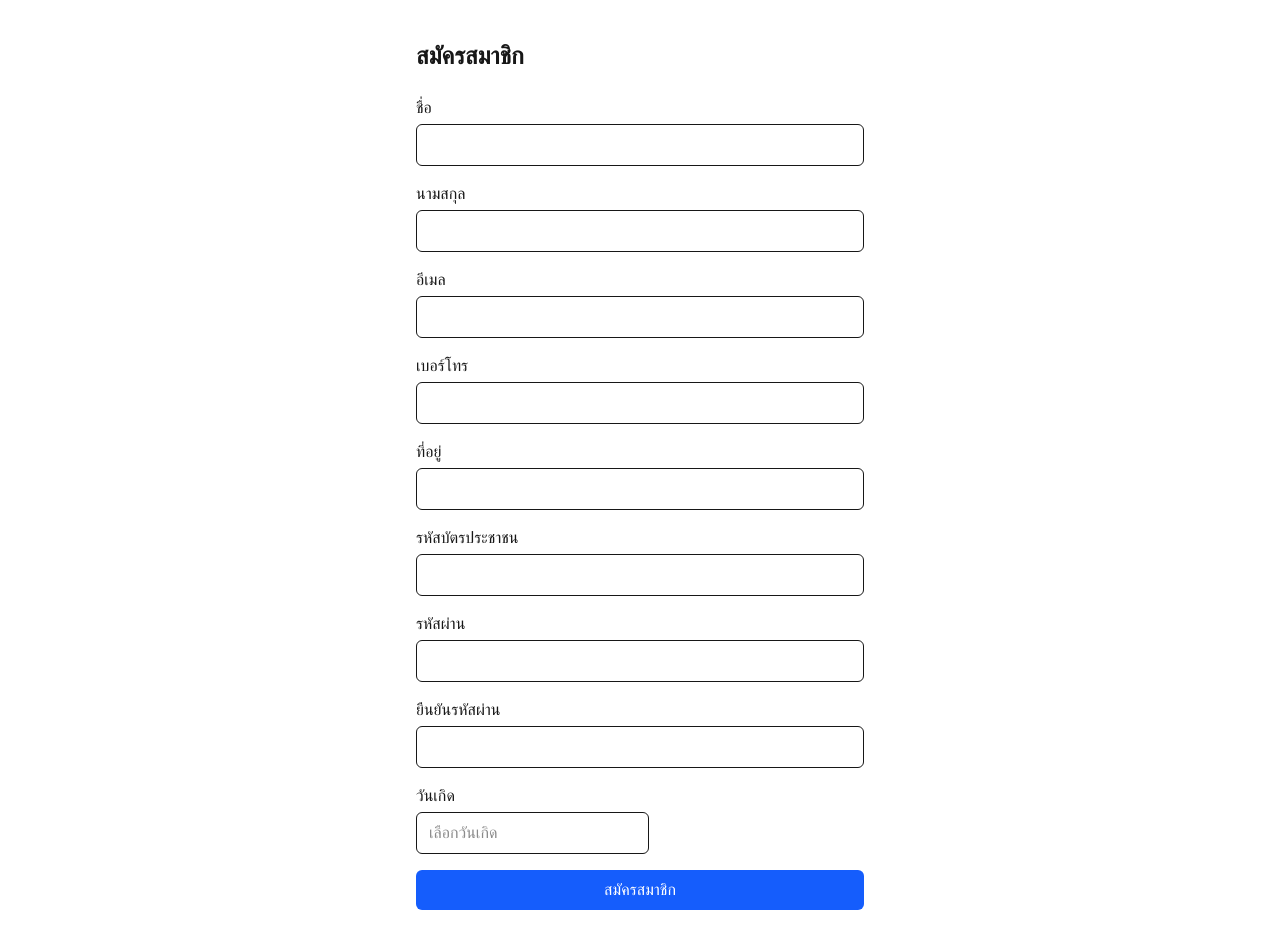
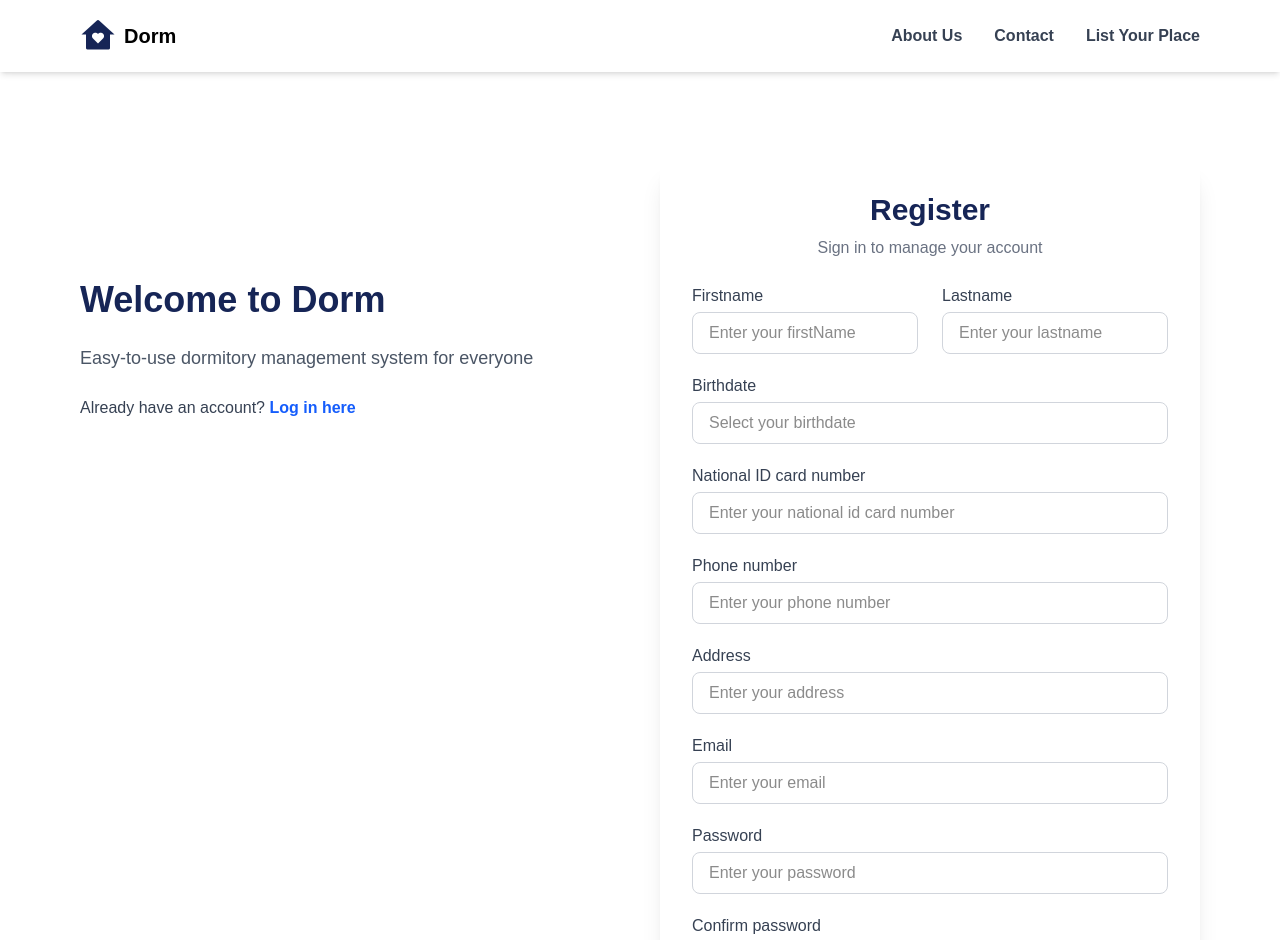
Before and after one commit to Aphiphu1122/my-dorm, a Next.js app: page /register in a window 1280 px wide. Shown: the top 940 px of the page. Built offline with nearby package versions, Linux system fonts and the light colour scheme; no server answers.

Commit message:
ui-login,register

```diff
--- a/src/app/login/page.tsx
+++ b/src/app/login/page.tsx
@@ -22,49 +22,46 @@ export default function LoginPage() {
   };
 
   return (
-
-    <div className="min-h-screen flex items-center justify-center bg-white px-4">
-
-     <header className="fixed top-0 left-0 right-0 flex justify-between items-center bg-white px-20 py-4 ">
-
+    <div className="min-h-screen flex flex-col items-center bg-white">
+      {/* Header */}
+      <header className="w-full fixed top-0 left-0 right-0 flex justify-between items-center bg-white px-20 py-4 shadow-md z-50">
         <div className="flex items-center space-x-2">
           <i className="ri-home-heart-fill text-4xl text-blue-950"></i>
           <h4 className="text-xl text-black font-semibold">Dorm</h4>
         </div>
-
         <nav>
-              <ul className="flex space-x-8  text-gray-700 font-semibold">
-                <li>
-                  <a href="/about" className="hover:text-blue-950 transition">
-                    About Us
-                  </a>
-                </li>
-                <li>
-                  <a href="/contact" className="hover:text-blue-950 transition">
-                    Contact
-                  </a>
-                </li>
-                <li>
-                  <a href="/list-your-place" className="hover:text-blue-950 transition">
-                    List Your Place
-                  </a>
-                </li>
+          <ul className="flex space-x-8 text-gray-700 font-semibold">
+            <li><a href="/about" className="hover:text-blue-950 transition">About Us</a></li>
+            <li><a href="/contact" className="hover:text-blue-950 transition">Contact</a></li>
+            <li><a href="/list-your-place" className="hover:text-blue-950 transition">List Your Place</a></li>
           </ul>
         </nav>
       </header>
 
+      {/* Content */}
+      <div className="flex flex-col md:flex-row justify-center items-center w-full max-w-6xl mt-24 px-4 py-12 gap-10">
 
+        {/* Left Text Section */}
+        <div className="md:w-1/2 text-center md:text-left space-y-6">
+          <h1 className="text-4xl font-bold text-blue-950">Welcome to Dorm</h1>
+          <p className="text-gray-600 text-lg">
+            Easy-to-use dormitory management system for everyone
+          </p>
+          <p className="text-gray-700">
+            Don&apos;t have an account?{" "}
+            <a href="/register" className="text-blue-600 hover:underline font-semibold">
+              Sign up here
+            </a>
+          </p>
+        </div>
 
+        {/* Right Login Form */}
         <form
           onSubmit={handleLogin}
-        className="bg-white p-8 rounded-lg shadow-lg w-full max-w-md"
+          className="bg-white p-8 rounded-lg shadow-lg w-full md:w-1/2 max-w-md"
         >
-        <h2 className="text-3xl font-bold mb-2 text-center text-gray-800">
-          Login
-        </h2>
-
-
-        <h3 className="text-gray-500 mb-5 text-center">Welcome to Dorm</h3>
+          <h2 className="text-3xl font-bold mb-2 text-center text-gray-800">Login</h2>
+          <h3 className="text-gray-500 mb-5 text-center">  Sign in to manage your account</h3>
 
           {errorMsg && <p className="text-red-600 text-sm mb-4">{errorMsg}</p>}
 
@@ -113,5 +110,6 @@ export default function LoginPage() {
           </button>
         </form>
       </div>
+    </div>
   );
 }
--- a/src/app/register/page.tsx
+++ b/src/app/register/page.tsx
@@ -2,7 +2,7 @@
 
 import { useEffect, useState } from "react";
 import { RegisterSchema } from "@/lib/validations/registerSchema";
-import { supabase } from "@/lib/supabaseClient"; // ✅ นำเข้า Supabase Client
+import { supabase } from "@/lib/supabaseClient";
 import DatePicker from "react-datepicker";
 import "react-datepicker/dist/react-datepicker.css";
 
@@ -19,11 +19,10 @@ export default function RegisterPage() {
     confirmPassword: "",
   });
 
-  const [supabaseId, setSupabaseId] = useState(""); // ✅ state เก็บ user id
+  const [supabaseId, setSupabaseId] = useState("");
   const [error, setError] = useState("");
   const [success, setSuccess] = useState("");
 
-  // ✅ ดึง Supabase user
   useEffect(() => {
     const fetchUser = async () => {
       const {
@@ -63,10 +62,7 @@ export default function RegisterPage() {
       const response = await fetch("/api/registeruser", {
         method: "POST",
         headers: { "Content-Type": "application/json" },
-        body: JSON.stringify({
-          ...form,
-          supabaseId,
-        }),
+        body: JSON.stringify({ ...form, supabaseId }),
       });
 
       const data = await response.json();
@@ -78,11 +74,11 @@ export default function RegisterPage() {
         setForm({
           firstName: "",
           lastName: "",
-          email: "",
           phone: "",
           birthday: "",
           address: "",
           nationalId: "",
+          email: "",
           password: "",
           confirmPassword: "",
         });
@@ -96,35 +92,84 @@ export default function RegisterPage() {
     }
   };
 
+  const isFormComplete = Object.values(form).every((value) => value.trim() !== "");
+
   return (
-    <main className="max-w-md mx-auto py-10">
-      <h1 className="text-2xl font-bold mb-6">สมัครสมาชิก</h1>
+    <>
+      {/* Header */}
+      <header className="w-full fixed top-0 left-0 right-0 flex justify-between items-center bg-white px-20 py-4 shadow-md z-50">
+        <div className="flex items-center space-x-2">
+          <i className="ri-home-heart-fill text-4xl text-blue-950"></i>
+          <h4 className="text-xl text-black font-semibold">Dorm</h4>
 
-      <form onSubmit={handleSubmit} className="space-y-4">
-        {[{ label: "ชื่อ", name: "firstName" },
-          { label: "นามสกุล", name: "lastName" },
-          { label: "อีเมล", name: "email", type: "email" },
-          { label: "เบอร์โทร", name: "phone" },
-          { label: "ที่อยู่", name: "address" },
-          { label: "รหัสบัตรประชาชน", name: "nationalId" },
-          { label: "รหัสผ่าน", name: "password", type: "password" },
-          { label: "ยืนยันรหัสผ่าน", name: "confirmPassword", type: "password" },
-        ].map(({ label, name, type }) => (
-          <div key={name}>
-            <label className="block mb-1 font-medium">{label}</label>
+        </div>
+        <nav>
+          <ul className="flex space-x-8 text-gray-700 font-semibold">
+            <li><a href="/about" className="hover:text-blue-950 transition">About Us</a></li>
+            <li><a href="/contact" className="hover:text-blue-950 transition">Contact</a></li>
+            <li><a href="/list-your-place" className="hover:text-blue-950 transition">List Your Place</a></li>
+          </ul>
+        </nav>
+      </header>
+
+
+     {/* Content */}
+    <div className="flex flex-col md:flex-row w-full max-w-6xl mx-auto mt-28 px-4 py-12 gap-10">
+
+      {/* Left Side */}
+       <div className="md:w-1/2 md:sticky md:top-70 self-start text-center md:text-left space-y-6">
+        <h1 className="text-4xl font-bold text-blue-950">Welcome to Dorm</h1>
+        <p className="text-gray-600 text-lg">
+          Easy-to-use dormitory management system for everyone
+        </p>
+        <p className="text-gray-700">
+          Already have an account?{" "}
+          <a href="/login" className="text-blue-600 hover:underline font-semibold">
+            Log in here
+          </a>
+        </p>
+      </div>
+
+      {/* Right Side: Form */}
+      <div className="md:w-1/2">
+        <main className="w-full bg-white p-8 rounded-xl shadow-xl">
+          <h1 className="text-3xl font-bold mb-2 text-center text-blue-950">Register</h1>
+          <h3 className="text-gray-500 mb-6 text-center">  Sign in to manage your account</h3>
+
+          <form onSubmit={handleSubmit} className="space-y-5">
+            {/* ชื่อ */}
+            <div className="flex gap-6">
+              <div className="w-1/2">
+                <label className="block mb-1 font-medium text-gray-700">Firstname</label>
                 <input
-              type={type || "text"}
-              name={name}
-              value={form[name as keyof typeof form]}
+                  type="text"
+                  name="firstName"
+                  value={form.firstName}
                   onChange={handleChange}
                   required
-              className="w-full px-3 py-2 border rounded-md"
+                  placeholder="Enter your firstName"
+                  className="w-full test-gray-700 px-4 py-2 border border-gray-300 rounded-lg focus:outline-none focus:ring-2 focus:ring-blue-500"
                 />
               </div>
-        ))}
 
+              <div className="w-1/2">
+                <label className="block mb-1 font-medium text-gray-700">Lastname</label>
+                <input
+                  type="text"
+                  name="lastName"
+                  value={form.lastName}
+                  onChange={handleChange}
+                  required
+                  placeholder="Enter your lastname"
+                  className="w-full px-4 py-2 border border-gray-300 rounded-lg focus:outline-none focus:ring-2 focus:ring-blue-500"
+                />
+              </div>
+            </div>
+
+
+            {/* Birthdate */}
             <div>
-          <label className="block mb-1 font-medium">วันเกิด</label>
+              <label className="block mb-1 font-medium text-gray-700">Birthdate</label>
               <DatePicker
                 selected={form.birthday ? new Date(form.birthday) : null}
                 onChange={(date: Date | null) =>
@@ -134,24 +179,117 @@ export default function RegisterPage() {
                   })
                 }
                 dateFormat="yyyy-MM-dd"
-            className="w-full px-3 py-2 border rounded-md"
-            placeholderText="เลือกวันเกิด"
+                className="w-full px-4 py-2 border border-gray-300 rounded-lg focus:outline-none focus:ring-2 focus:ring-blue-500"
+                placeholderText="Select your birthdate"
                 showMonthDropdown
                 showYearDropdown
                 dropdownMode="select"
+                wrapperClassName="w-full"
               />
             </div>
 
-        {error && <p className="text-red-600">{error}</p>}
-        {success && <p className="text-green-600">{success}</p>}
+            {/* National ID card number */}
+            <div>
+              <label className="block mb-1 font-medium text-gray-700">National ID card number</label>
+              <input
+                type="text"
+                name="nationalId"
+                value={form.nationalId}
+                onChange={handleChange}
+                required
+                className="w-full px-4 py-2 border border-gray-300 rounded-lg focus:outline-none focus:ring-2 focus:ring-blue-500"
+                placeholder="Enter your national id card number"
+              />
+            </div>
+
+            {/* Phone number */}
+            <div>
+              <label className="block mb-1 font-medium text-gray-700">Phone number</label>
+              <input
+                type="text"
+                name="phone"
+                value={form.phone}
+                onChange={handleChange}
+                required
+                className="w-full px-4 py-2 border border-gray-300 rounded-lg focus:outline-none focus:ring-2 focus:ring-blue-500"
+                placeholder="Enter your phone number"
+              />
+            </div>
+
+            {/* Address */}
+            <div>
+              <label className="block mb-1 font-medium text-gray-700">Address</label>
+              <input
+                type="text"
+                name="address"
+                value={form.address}
+                onChange={handleChange}
+                required
+                className="w-full px-4 py-2 border border-gray-300 rounded-lg focus:outline-none focus:ring-2 focus:ring-blue-500"
+                placeholder="Enter your address"
+              />
+            </div>
+
+            {/* Email */}
+            <div>
+              <label className="block mb-1 font-medium text-gray-700">Email</label>
+              <input
+                type="email"
+                name="email"
+                value={form.email}
+                onChange={handleChange}
+                required
+                className="w-full px-4 py-2 border border-gray-300 rounded-lg focus:outline-none focus:ring-2 focus:ring-blue-500"
+                placeholder="Enter your email"
+              />
+            </div>
+
+              {/* Password */}
+              <div >
+                <label className="block mb-1 font-medium text-gray-700">Password</label>
+                <input
+                  type="password"
+                  name="password"
+                  value={form.password}
+                  onChange={handleChange}
+                  required
+                  className="w-full px-4 py-2 border border-gray-300 rounded-lg focus:outline-none focus:ring-2 focus:ring-blue-500"
+                  placeholder="Enter your password "
+                />
+              </div>
+
+              {/* Confirm password */}
+              <div >
+                <label className="block mb-1 font-medium text-gray-700">Confirm password</label>
+                <input
+                  type="password"
+                  name="confirmPassword"
+                  value={form.confirmPassword}
+                  onChange={handleChange}
+                  required
+                  className="w-full px-4 py-2 border border-gray-300 rounded-lg focus:outline-none focus:ring-2 focus:ring-blue-500"
+                  placeholder="Enter your Confirm password "
+              />
+              </div>
+            {/* แสดง error/success */}
+            {error && <p className="text-red-600 font-medium">{error}</p>}
+            {success && <p className="text-green-600 font-medium">{success}</p>}
 
             <button
               type="submit"
-          className="w-full bg-blue-600 text-white py-2 rounded-md hover:bg-blue-700"
+              disabled={!Object.values(form).every((v) => v.trim() !== "")}
+              className={`w-full font-semibold py-2 rounded-lg transition duration-200 ${
+                Object.values(form).every((v) => v.trim() !== "")
+                  ? "bg-blue-950 text-white hover:bg-blue-900"
+                  : "bg-gray-400 text-white cursor-not-allowed"
+              }`}
             >
-          สมัครสมาชิก
+              Sign Up
             </button>
           </form>
         </main>
+      </div>
+    </div>
+    </>
   );
 }
```
Lines whose indentation alone changed are shown as unchanged.
